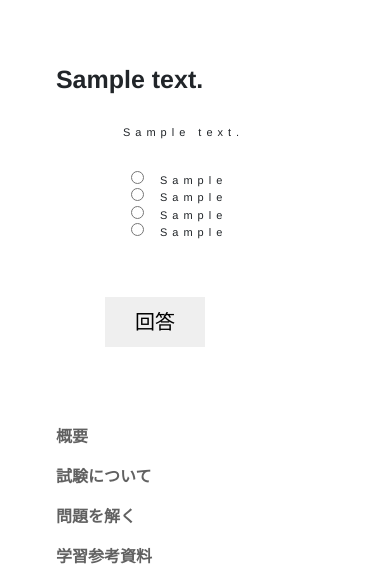
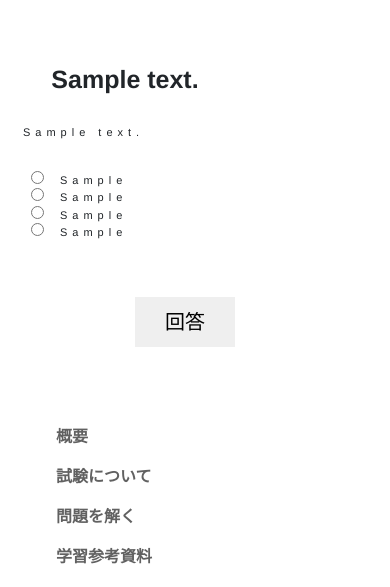
Before and after one commit to mikio-korean22/relish_english, a Rails app: page /beginners/1 in a window 390 px wide. Shown: the part 100-687 px from the top of the page. Run offline with Rails 7, Linux system fonts and the light colour scheme; a user stored in the database is signed in; tables that the repository leaves empty hold one stand-in row (values such as "Sample post"); style sheets or scripts are compiled from the project's sources; some libraries are stand-ins or nearby versions.

Commit message:
question_contents

```diff
--- a/app/assets/stylesheets/answers.scss
+++ b/app/assets/stylesheets/answers.scss
@@ -33,7 +33,7 @@
         margin-left: 300px;
         cursor: pointer;
         @media(max-width: 549px){
-            margin-left: 30px;
+            margin-left: 130px;
         }
     }
 }
--- a/app/assets/stylesheets/beginners.scss
+++ b/app/assets/stylesheets/beginners.scss
@@ -37,7 +37,10 @@
         }
     }
     .beginner_question_content{
-        margin-left: 100px;
+        margin-left: 150px;
+        @media(max-width: 768px){
+            margin-left: 0;
+        }
         ul{
             margin-top: 30px;
             @media(max-width: 549px){
@@ -61,10 +64,10 @@
         font-size: 30px;
         padding: 10px 30px;
         @media(max-width: 768px){
-            margin-left: 200px;
+            margin-left: 270px;
         }
         @media(max-width: 549px){
-            margin-left: 90px;
+            margin-left: 120px;
             font-size: 20px;
         }
     }
--- a/app/assets/stylesheets/intermediates.scss
+++ b/app/assets/stylesheets/intermediates.scss
@@ -30,7 +30,11 @@
             font-size: 25px;
         }
     }
-
+    .intermediate_question_content{
+        margin-left: 150px;
+        @media(max-width: 768px){
+            margin-left: 0;
+        }
         ul{
             margin-top: 30px;
             @media(max-width: 549px){
@@ -45,7 +49,7 @@
                 }
             }
         }
-
+    }
     .answer_button{
         margin-top: 40px;
         margin-left: 400px;
@@ -54,10 +58,10 @@
         font-size: 30px;
         padding: 10px 30px;
         @media(max-width: 768px){
-            margin-left: 200px;
+            margin-left: 270px;
         }
         @media(max-width: 549px){
-            margin-left: 90px;
+            margin-left: 120px;
             font-size: 20px;
         }
     }
--- a/app/assets/stylesheets/uppers.scss
+++ b/app/assets/stylesheets/uppers.scss
@@ -30,7 +30,11 @@
             font-size: 25px;
         }
     }
-
+    .upper_question_content{
+        margin-left: 150px;
+        @media(max-width: 768px){
+            margin-left: 0;
+        }
         ul{
             margin-top: 30px;
             @media(max-width: 549px){
@@ -45,19 +49,19 @@
                 }
             }
         }
-
+    }
     .answer_button{
         margin-top: 40px;
         margin-left: 400px;
+        border: none;
         cursor: pointer;
-        border: none;
         font-size: 30px;
         padding: 10px 30px;
         @media(max-width: 768px){
-            margin-left: 200px;
+            margin-left: 270px;
         }
         @media(max-width: 549px){
-            margin-left: 90px;
+            margin-left: 120px;
             font-size: 20px;
         }
     }
--- a/app/views/beginners/show.html.erb
+++ b/app/views/beginners/show.html.erb
@@ -13,7 +13,6 @@
                         <li><%= radio_button_tag question.id, question.choice_2 %>　<%= question.choice_2%></li>
                         <li><%= radio_button_tag question.id, question.choice_3 %>　<%= question.choice_3%></li>
                         <li><%= radio_button_tag question.id, question.choice_4 %>　<%= question.choice_4%></li>
-
                     </ul>
                 </ul>
               </div>
--- a/app/views/intermediates/show.html.erb
+++ b/app/views/intermediates/show.html.erb
@@ -4,6 +4,7 @@
             <h2><%= @quiz.content %></h2>
             <%= form_tag answer_path, method: :get do |f| %>
             <% @questions.each do |question| %>
+            <div class = "intermediate_question_content">
                 <ul>
                     <li><%= question.content %></li>
 
@@ -12,10 +13,9 @@
                         <li><%= radio_button_tag question.id, question.choice_2 %>　<%= question.choice_2%></li>
                         <li><%= radio_button_tag question.id, question.choice_3 %>　<%= question.choice_3%></li>
                         <li><%= radio_button_tag question.id, question.choice_4 %>　<%= question.choice_4%></li>
-
                     </ul>
                 </ul>
-
+              </div>
             <% end %>
 
             <%= submit_tag "回答", class: "answer_button"%>
--- a/app/views/uppers/show.html.erb
+++ b/app/views/uppers/show.html.erb
@@ -4,6 +4,7 @@
             <h2><%= @quiz.content %></h2>
             <%= form_tag answer_path, method: :get do |f| %>
             <% @questions.each do |question| %>
+            <div class = "upper_question_content">
                 <ul>
                     <li><%= question.content %></li>
 
@@ -12,10 +13,9 @@
                         <li><%= radio_button_tag question.id, question.choice_2 %>　<%= question.choice_2%></li>
                         <li><%= radio_button_tag question.id, question.choice_3 %>　<%= question.choice_3%></li>
                         <li><%= radio_button_tag question.id, question.choice_4 %>　<%= question.choice_4%></li>
-
                     </ul>
                 </ul>
-
+              </div>
             <% end %>
 
             <%= submit_tag "回答", class: "answer_button"%>
```
Also changed, not shown: app/views/answers/show.html.erb (+12 -12 lines). Lines whose indentation alone changed are shown as unchanged.
